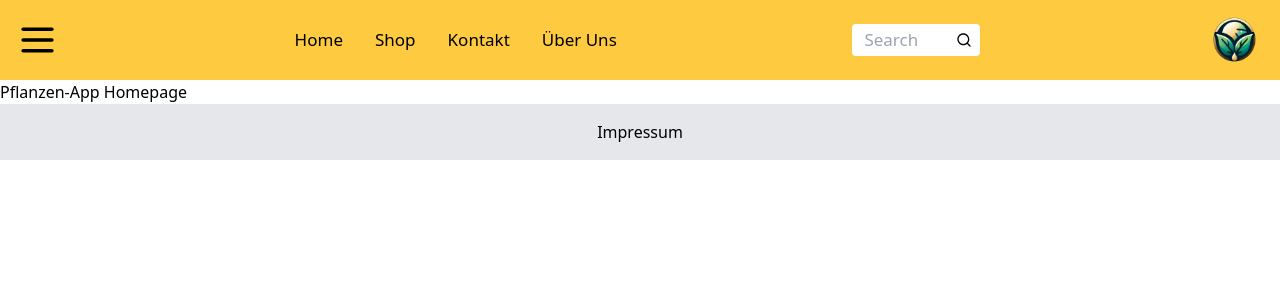
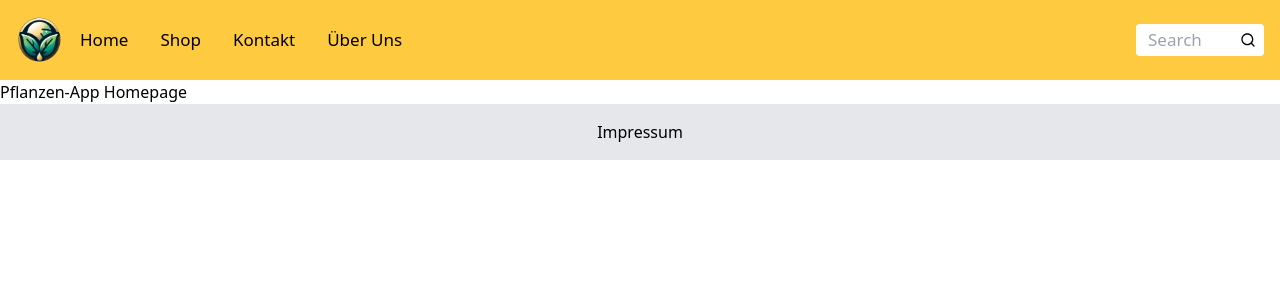
Before and after one commit to JonathanThoelke/PflanzenApp, a Next.js app: page / in a window 1280 px wide. Shown: the top 300 px of the page. Built offline with nearby package versions, Linux system fonts and the light colour scheme.

Commit message:
sortierung mit logo im header korrigiert

```diff
--- a/app/layout.tsx
+++ b/app/layout.tsx
@@ -15,19 +15,20 @@ export default function RootLayout({
   return (
     <html lang="de">
       <body>
-        <header className="p-4 flex justify-between items-center" style={{ backgroundColor: "#FDCA40" }}>
-          <img src="/burger-menu-svgrepo-com.svg" className="w-12 h-12" alt="Menu" />
-          <nav className="flex gap-8">
-            <Link href="/">Home</Link>
-            <Link href="/Shop">Shop</Link>
-            <Link href="/Kontakt">Kontakt</Link>
-            <Link href="/Impressum">Über Uns</Link>
-          </nav>
+        <header className="p-4 flex items-center justify-between" style={{ backgroundColor: "#FDCA40" }}>
+          <div className="flex items-center">
+            <img src="/Logo.png" className="w-12 h-12" alt="Logo" />
+            <nav className="ml-4 flex gap-8">
+              <Link href="/">Home</Link>
+              <Link href="/Shop">Shop</Link>
+              <Link href="/Kontakt">Kontakt</Link>
+              <Link href="/Impressum">Über Uns</Link>
+            </nav>
+          </div>
           <div className="flex items-center bg-white p-2 rounded">
             <input type="search" placeholder="Search" className="w-24 h-4 p-1" />
             <img src="/search-svgrepo-com.svg" className="w-4 h-4 inline" alt="Search" />
           </div>
-          <Link href="/"><img src="/Logo.png" className="w-12 h-12" alt="Logo" /></Link>
         </header>
         <main>{children}</main>
         <footer className="bg-gray-200 p-4 text-center">
```
